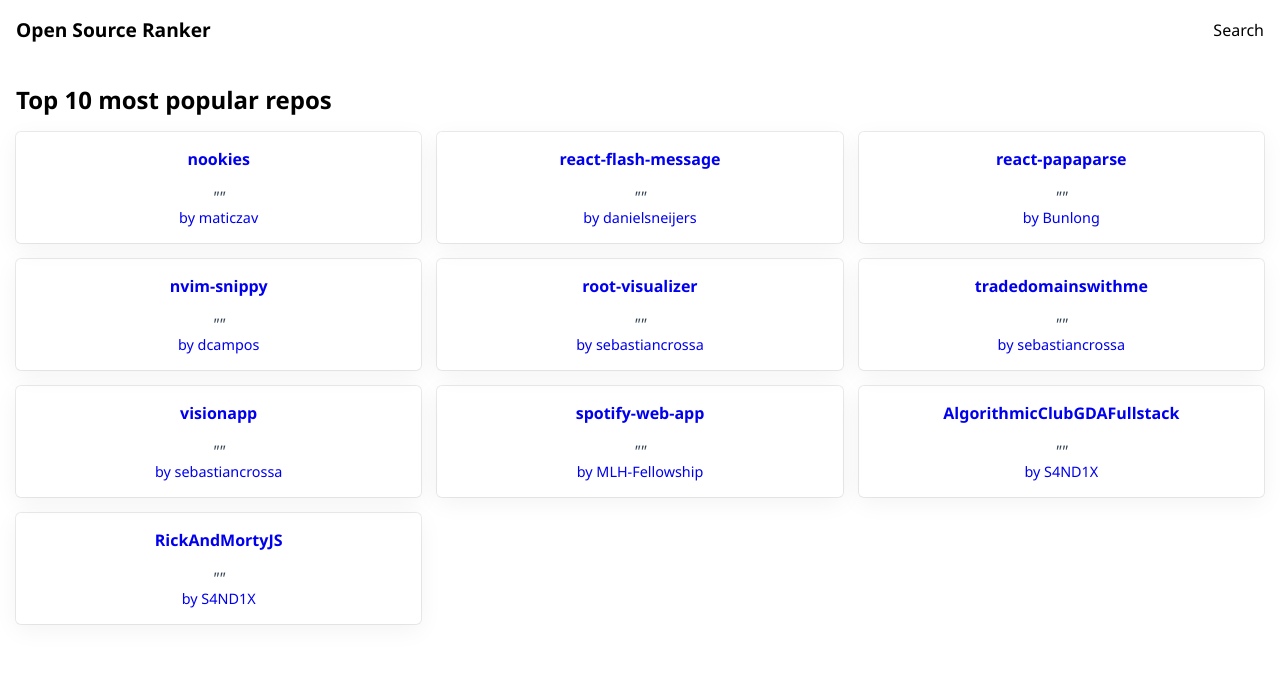
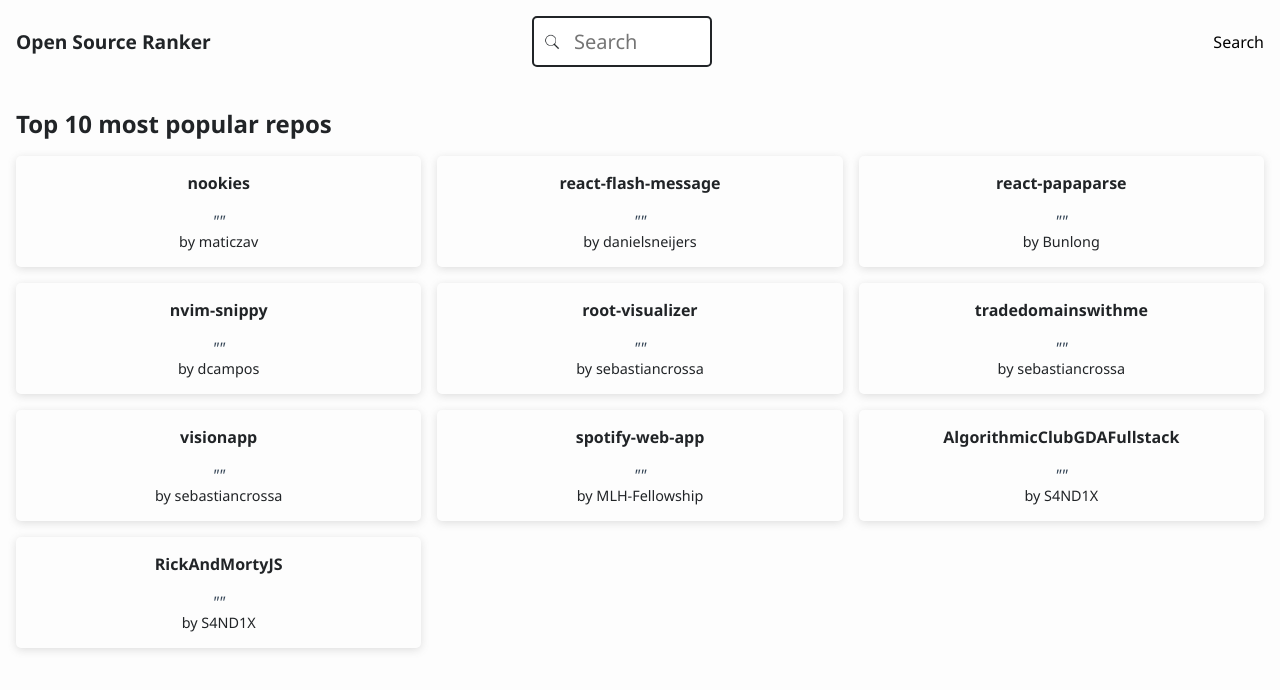
Before and after one commit to S4ND1X/OpenSourceRanker, a React (Create React App) app: page / in a window 1280 px wide. Shown: the top 690 px of the page. Built offline with nearby package versions, Linux system fonts and the light colour scheme; no server answers.

Commit message:
chore: minor changes on box shadow, font and colors

```diff
--- a/public/index.html
+++ b/public/index.html
@@ -24,7 +24,7 @@
       work correctly both with client-side routing and a non-root public URL.
       Learn how to configure a non-root public URL by running `npm run build`.
     -->
-    <title>React App</title>
+    <title>Open Source Ranker</title>
   </head>
   <body>
     <noscript>You need to enable JavaScript to run this app.</noscript>
--- a/src/components/RepoCard.jsx
+++ b/src/components/RepoCard.jsx
@@ -13,7 +13,7 @@ const RepoCard = ({ repo }) => {
     data: {},
   });
 
-  console.log(repoInfo);
+  // console.log(repoInfo);
 
   useEffect(() => {
     const fetchData = async () => {
@@ -33,7 +33,7 @@ const RepoCard = ({ repo }) => {
     };
 
     fetchData();
-  }, []);
+  }, [repoInfo.info.author, repoInfo.info.name]);
 
   return (
     <Background>
@@ -54,8 +54,7 @@ const Background = styled.div`
   padding: 1rem 0.5rem;
   border-radius: 5px;
 
-  box-shadow: rgba(0, 0, 0, 0.05) 0px 6px 24px 0px,
-    rgba(0, 0, 0, 0.08) 0px 0px 0px 1px;
+  box-shadow: rgba(99, 99, 99, 0.2) 0px 2px 8px 0px;
 
   transition: all 0.2s ease-in-out;
 
--- a/src/components/ReposList.jsx
+++ b/src/components/ReposList.jsx
@@ -9,8 +9,8 @@ const ReposList = () => {
       <h2>Top 10 most popular repos</h2>
 
       <div className="list">
-        {repos.map((repo) => (
-          <RepoCard repo={repo} />
+        {repos.map((repo, index) => (
+          <RepoCard repo={repo} key={index} />
         ))}
       </div>
     </Background>
--- /dev/null
+++ b/src/components/SearchBar.jsx
@@ -0,0 +1,43 @@
+import React, { useState } from "react";
+import styled from "styled-components";
+
+const SearchBar = () => {
+  const [search, setSearch] = useState("");
+
+  const handleChange = (e) => {
+    setSearch(e.target.value);
+  };
+
+  return (
+    <Background>
+      <input
+        type="text"
+        name="search"
+        placeholder="Search"
+        value={search}
+        onChange={handleChange}
+      />
+    </Background>
+  );
+};
+
+const Background = styled.div`
+  input[type="text"] {
+    width: 50%;
+    border: 2px solid #212427;
+    border-radius: 5px;
+    font-size: 20px;
+    background-image: url(/img/search.png);
+    background-size: 1rem;
+    background-repeat: no-repeat;
+    background-position: left 10px center;
+    padding: 10px 20px 10px 40px;
+    transition: width 0.3s ease-in-out;
+  }
+
+  input[type="text"]:focus {
+    width: 100%;
+  }
+`;
+
+export default SearchBar;
--- a/src/components/layout/Navbar.jsx
+++ b/src/components/layout/Navbar.jsx
@@ -1,10 +1,12 @@
 import React from "react";
 import styled from "styled-components";
+import SearchBar from "../SearchBar";
 
 const Navbar = () => {
   return (
     <Background>
       <h2>Open Source Ranker</h2>
+      <SearchBar />
       <p>Search</p>
     </Background>
   );
--- a/src/index.css
+++ b/src/index.css
@@ -13,7 +13,8 @@ html {
 }
 
 body {
-  font-family: "Segoe UI", Tahoma, Geneva, Verdana, sans-serif;
+  font-family: "Sora", "Segoe UI", Tahoma, Geneva, Verdana, sans-serif;
+  background-color: #fdfdfd;
 }
 
 a,
@@ -24,3 +25,18 @@ button {
   text-decoration: none;
   font-family: inherit;
 }
+
+/*
+ * Typography
+ */
+
+@import url("https://fonts.googleapis.com/css2?family=Sora:wght@100;200;300;400;500;600;700;800&display=swap");
+
+h1,
+h2,
+h3,
+h4,
+h5,
+h6 {
+  color: #212427;
+}
```
Also changed, not shown: public/img/search.png (added), 1 other file (tests, documents, lock files or other folders).
